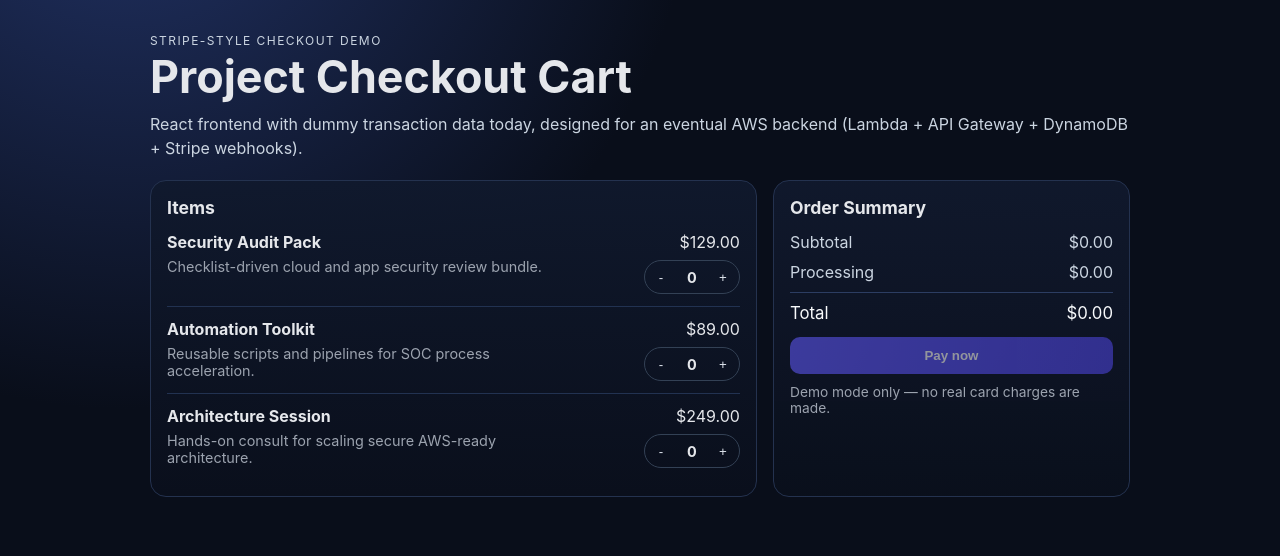
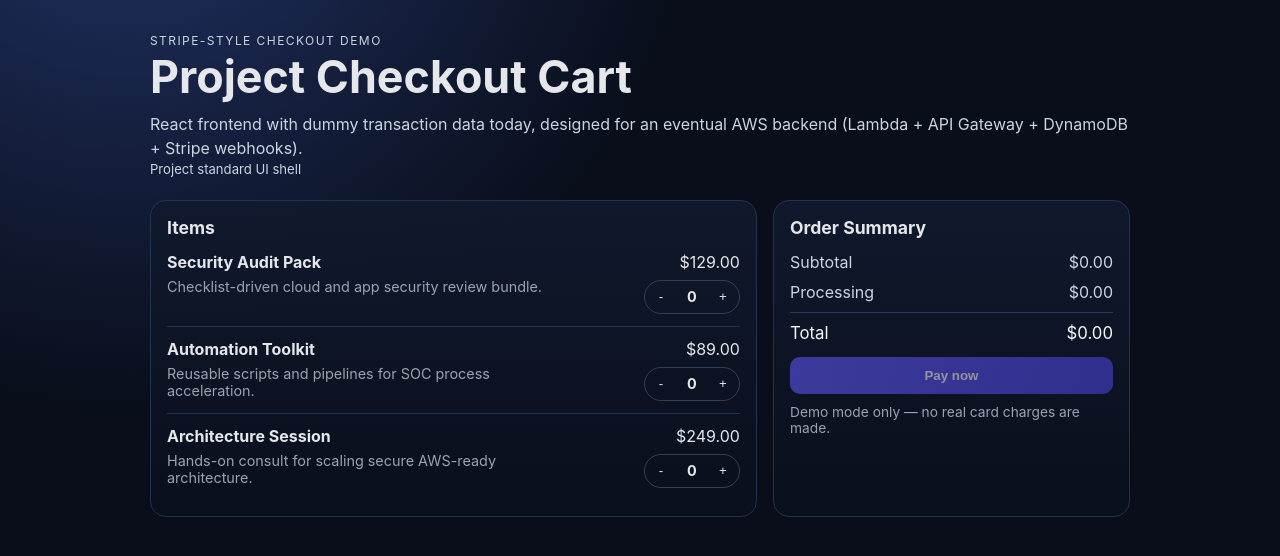
Before and after one commit to wats3082/Project-Checkout-Cart, a React (Vite) app: page / in a window 1280 px wide. Shown: the top 556 px of the page. Built offline with nearby package versions, Linux system fonts and the light colour scheme.

Commit message:
style: align project ui with standard shell badge

```diff
--- a/src/App.css
+++ b/src/App.css
@@ -174,3 +174,8 @@
     min-width: 140px;
   }
 }
+.standard-note {
+  margin: 8px 0 0;
+  color: #93c5fd;
+  font-size: 0.82rem;
+}
--- a/src/App.jsx
+++ b/src/App.jsx
@@ -48,6 +48,7 @@
           React frontend with dummy transaction data today, designed for an eventual AWS backend
           (Lambda + API Gateway + DynamoDB + Stripe webhooks).
         </p>
+        <p className="standard-note">Project standard UI shell</p>
       </header>
 
       <main className="layout">
```
